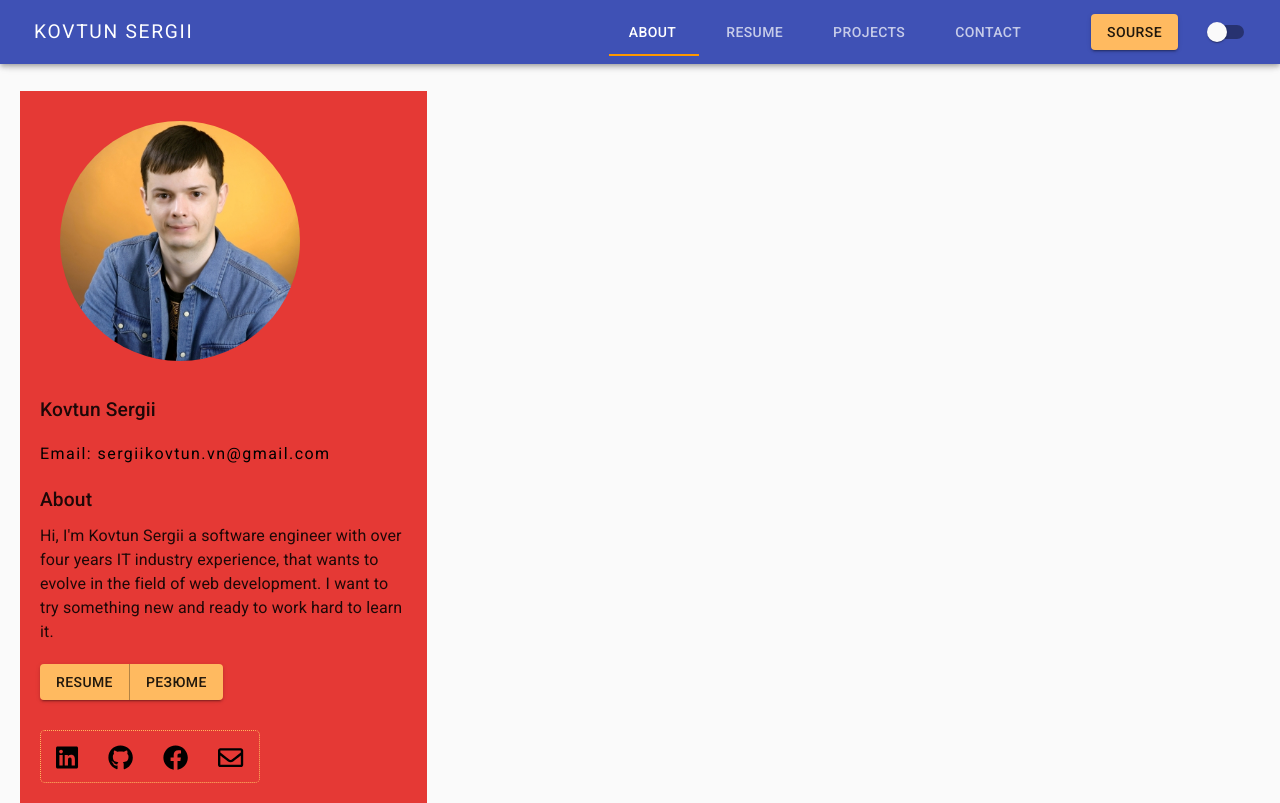
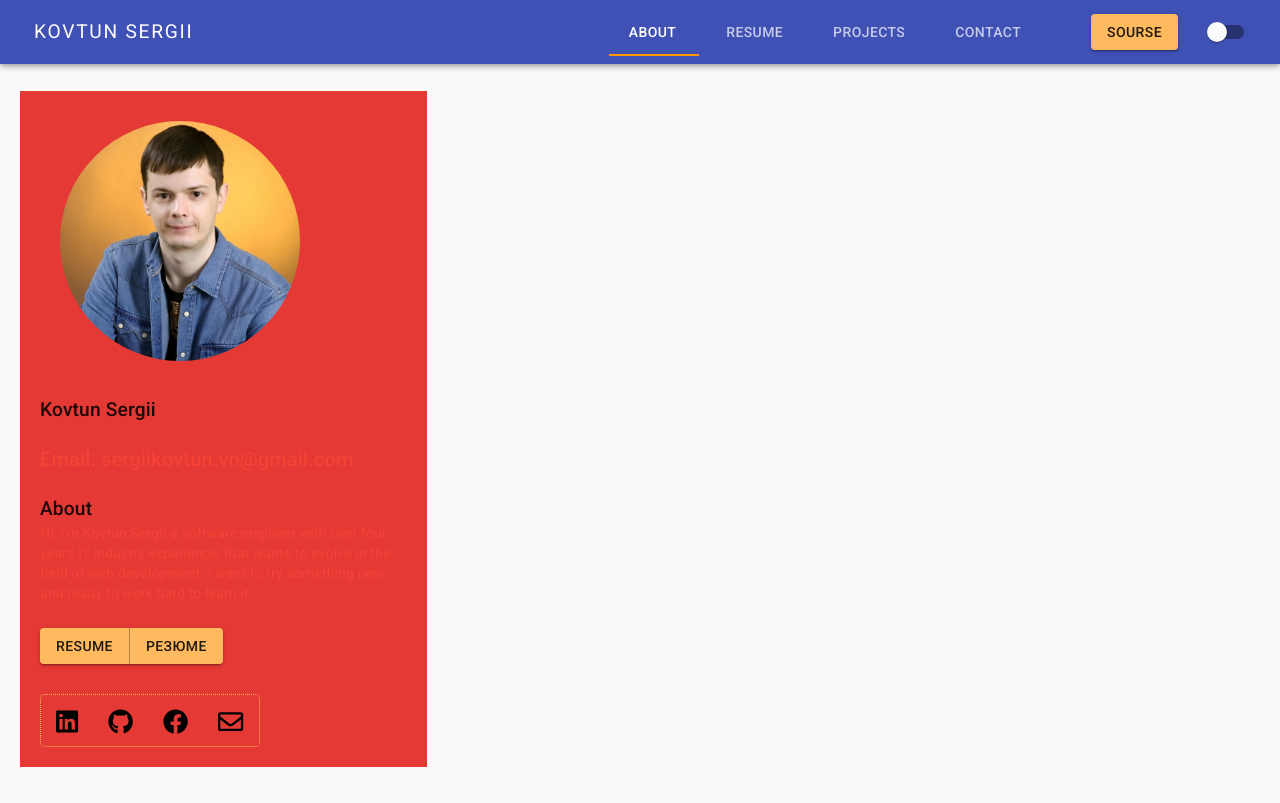
Before and after one commit to SergiiKov/cv, a React (Create React App) app: page /about in a window 1280 px wide. Built offline with nearby package versions, Linux system fonts and the light colour scheme.

Commit message:
fix pages v9

```diff
--- a/src/App/App.jsx
+++ b/src/App/App.jsx
@@ -17,7 +17,7 @@ import Grid from '@material-ui/core/Grid';
 function App() {
   return (
      <div>
-            <Header />
+              <Header />
             <ThemeProvider theme={theme}>
               <Grid container>
                   <Grid item xs={12} sm={4} >
--- a/src/components/header/header.component.jsx
+++ b/src/components/header/header.component.jsx
@@ -29,7 +29,8 @@ import {
   indigo,
   lightBlue,
   deepPurple,
-  deepOrange
+  deepOrange,
+  grey
 } from "@material-ui/core/colors";
 
 import Title from '../ui/title';
@@ -134,6 +135,9 @@ export default function Header(checked1, onChange1) {
   const palletType = darkState ? "dark" : "light";
   const mainPrimaryColor = darkState ? orange[500] : indigo[500];
   const mainSecondaryColor = darkState ? indigo[500] : orange[500];
+  const thirdStyle = darkState ? lightBlue[500] : deepPurple[500];
+  const textStyle = darkState ? grey[50] : grey[900];
+
   const darkTheme = createMuiTheme({
     palette: {
       type: palletType,
@@ -142,6 +146,12 @@ export default function Header(checked1, onChange1) {
       },
       secondary: {
         main: mainSecondaryColor
+      },
+      error:{
+         main:textStyle
+      },
+      info:{
+        main:thirdStyle
       }
     }
   });
--- a/src/components/left-area/left-area-ui.jsx
+++ b/src/components/left-area/left-area-ui.jsx
@@ -6,7 +6,8 @@ import Box from '@material-ui/core/Box';
 import { Button } from '@material-ui/core';
 import ButtonGroup from '@material-ui/core/ButtonGroup';
 import Tooltip from '@material-ui/core/Tooltip';
-import SubTitle from '../../components/ui/sub-tittle';
+import TextTitle from '../../components/ui/text-title';
+import TextBody2 from '../../components/ui/link-text';
 //import { createMuiTheme, ThemeProvider } from "@material-ui/core/styles";
 
 import photoMy from '../../img/MyPhoto.jpg';
@@ -57,7 +58,7 @@ const useStyles = makeStyles(theme=>({
       },
       boxTitle:{
           ...theme.typography.boxTitle,
-          paddingTop: '10px',
+          paddingTop: '10px'
       },
       boxEmail:{
             marginTop:'10px',
@@ -71,14 +72,7 @@ const useStyles = makeStyles(theme=>({
             '&:hover': {
                 color:'#FFBA60',
                 transition: 'all 0.2s ease-out'
-              },
-              [theme.breakpoints.down("md")]: {
-                fontSize:'0.8rem',
-              },
-              [theme.breakpoints.down("xs")]: {
-                fontSize:'0.8rem',
               }
-
       }
 }))
 
@@ -95,16 +89,18 @@ export default function LeftAreaUi() {
                     Kovtun Sergii
                 </Box>
                 <Box className={classes.boxEmail}>
-                <a className={classes.boxEmail} href='mailto:sergiikovtun.vn@gmail.com'>Email: sergiikovtun.vn@gmail.com</a>
+                  <a className={classes.boxEmail} href='mailto:sergiikovtun.vn@gmail.com'>
+                    <TextTitle>Email: sergiikovtun.vn@gmail.com</TextTitle>
+                  </a>
                 </Box>
                 <Box className={[classes.box, classes.boxTitle]}>
                     About
                 </Box>
-                <Box className={[classes.box, classes.boxBody]}>
+                <TextBody2 className={[classes.box, classes.boxBody]}>
                     Hi, I'm Kovtun Sergii a software engineer with over four years IT industry experience,
                     that wants to evolve in the field of web development.
                     I want to try something new and ready to work hard to learn it.
-                </Box>
+                </TextBody2>
                   <ButtonGroup variant="contained" color="secondary" className={classes.buttonLeftArea} aria-label="contained secondary button group">
                   <Tooltip title="Download pdf file of my resume in english">
                     <Button href='https://github.com/SergiiKov/cv/blob/master/public/CV.pdf'>resume</Button>
--- /dev/null
+++ b/src/components/ui/link-text.jsx
@@ -0,0 +1,15 @@
+import React from "react";
+import PropTypes from "prop-types";
+import Typography from "@material-ui/core/Typography";
+
+export default function TextBody2(props) {
+  return (
+    <Typography component="h2" variant="body2" color="error" align='left' gutterBottom>
+      {props.children}
+    </Typography>
+  );
+}
+
+TextBody2.propTypes = {
+  children: PropTypes.node
+};
--- /dev/null
+++ b/src/components/ui/text-title.jsx
@@ -0,0 +1,15 @@
+import React from "react";
+import PropTypes from "prop-types";
+import Typography from "@material-ui/core/Typography";
+
+export default function TextTitle(props) {
+  return (
+    <Typography component="h2" variant="h6" color="error" align='left'   gutterBottom >
+      {props.children}
+    </Typography>
+  );
+}
+
+TextTitle.propTypes = {
+  children: PropTypes.node
+};
--- a/src/pages/about/about-page.jsx
+++ b/src/pages/about/about-page.jsx
@@ -6,9 +6,11 @@ import { makeStyles } from '@material-ui/core/styles';
 import Typography from '@material-ui/core/Typography';
 import Box from '@material-ui/core/Box';
 import Title from '../../components/ui/title';
+import LinkText from '../../components/ui/link-text';
 import SubTitle from '../../components/ui/sub-tittle';
 import Card from '@material-ui/core/Card';
 import CardContent from '@material-ui/core/CardContent';
+
 
 const useStyles = makeStyles(theme=>({
   cardMargin:{
@@ -66,7 +68,7 @@ const AboutPage = () => {
      <Title>ABOUT THIS SITE</Title>
     <SubTitle>A beautiful, responsive, React app written with modern JavaScript.</SubTitle>
      <Box className={classes.boxP}>
-       Welcome to my website. Please feel free to read more <Link color="primary" to="/about">about me</Link>, or you can check out <Link to="/resume"> my resume</Link>, <Link to="/projects">my projects</Link>, or <Link to="/contact">contact me</Link>.
+       Welcome to my website. Please feel free to read more <Link color="primary" to="/about">about me</Link>, or you can check out  <Link to="/resume"> my resume</Link>, <Link to="/projects">my projects</Link>, or <Link to="/contact">contact me</Link>.
      </Box>
     <Box className={classes.boxP}>
       This is react website created to introduce me and my skills in web development (and my skills in english).
```
